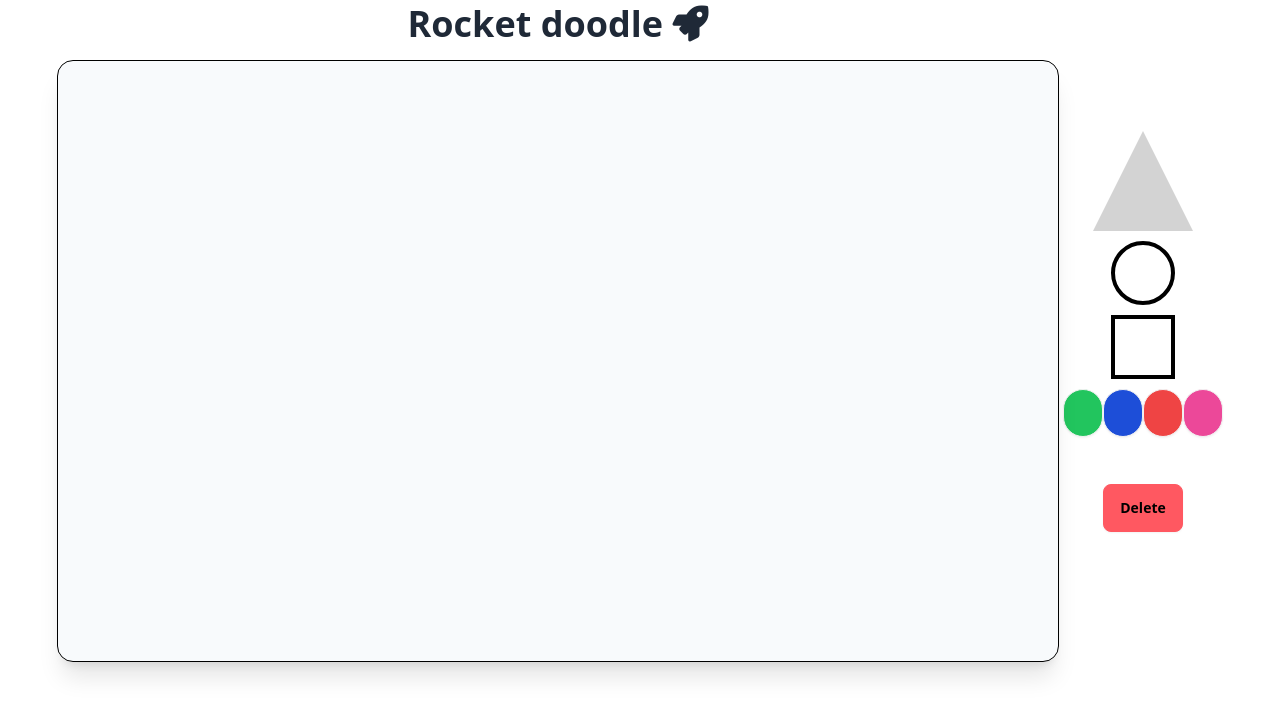
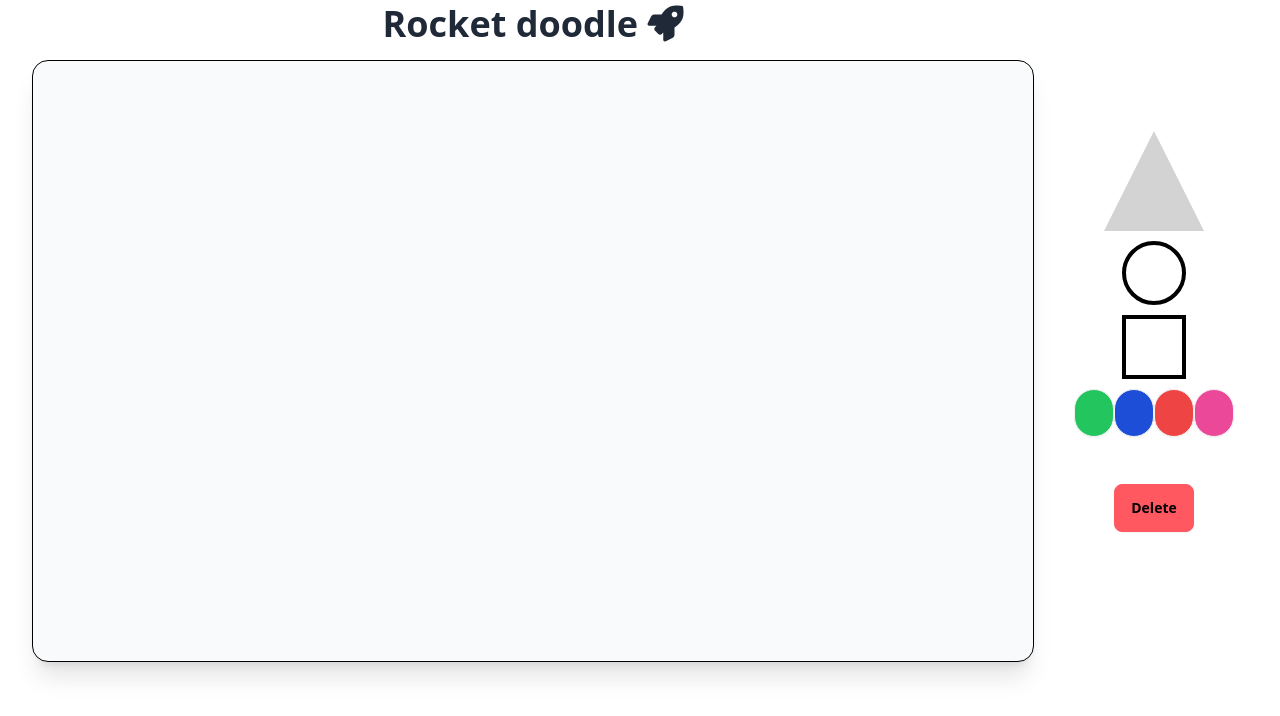
Before and after one commit to josefinunefaldt/Canvas, a React (Vite) app in the folder Live-drawing/: page / in a window 1280 px wide. Shown: the top 716 px of the page. Built offline with nearby package versions, Linux system fonts and the light colour scheme.

Commit message:
changing layout

```diff
--- a/Live-drawing/src/Canvas.css
+++ b/Live-drawing/src/Canvas.css
@@ -1,8 +1,10 @@
 .component-container {
+  width: 100vw;
   margin-left: 4px;
   justify-content: center;
   align-items: center;
   gap: 10px;
+  margin-right: 10px;
   display: flex;
   flex-direction: column;
 }
@@ -11,7 +13,7 @@
 }
 .canvas-container {
   display: flex;
-  justify-content: center;
+  margin-left: 2rem;
 }
 .canvas {
   border: solid black 1px;
```
